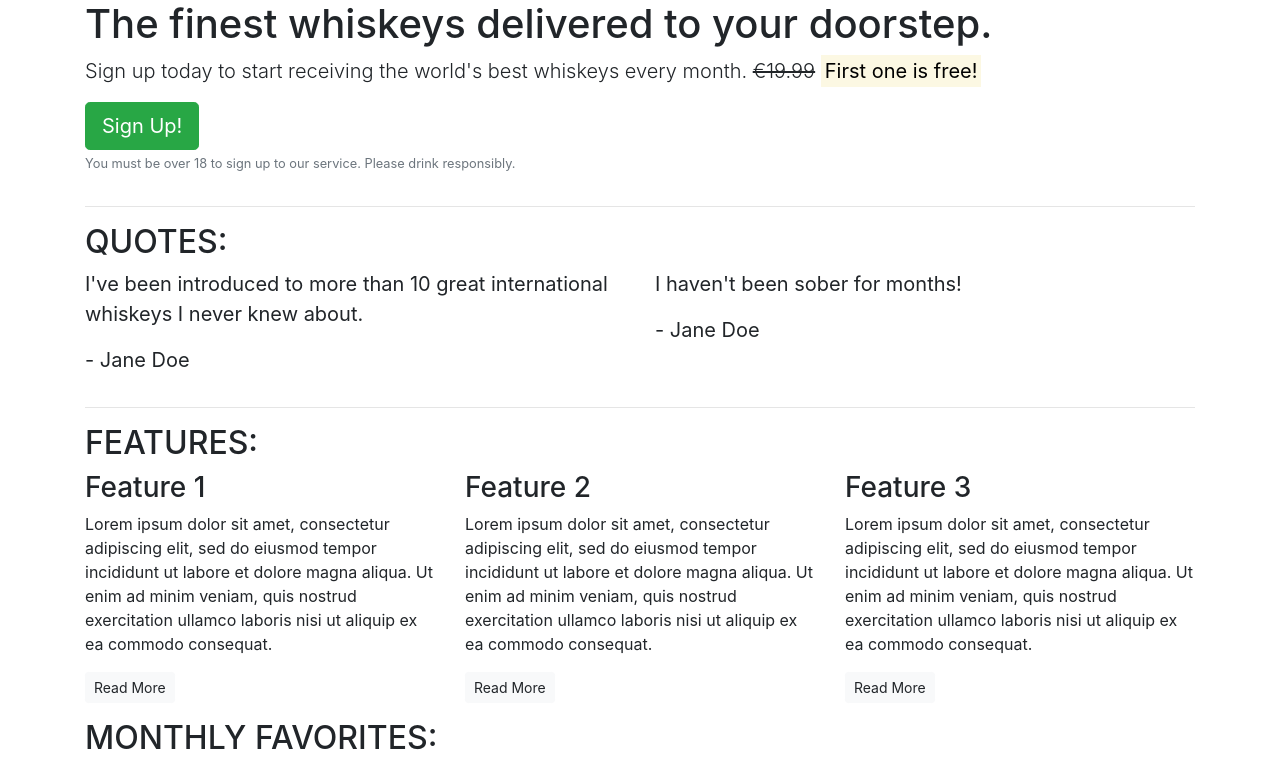
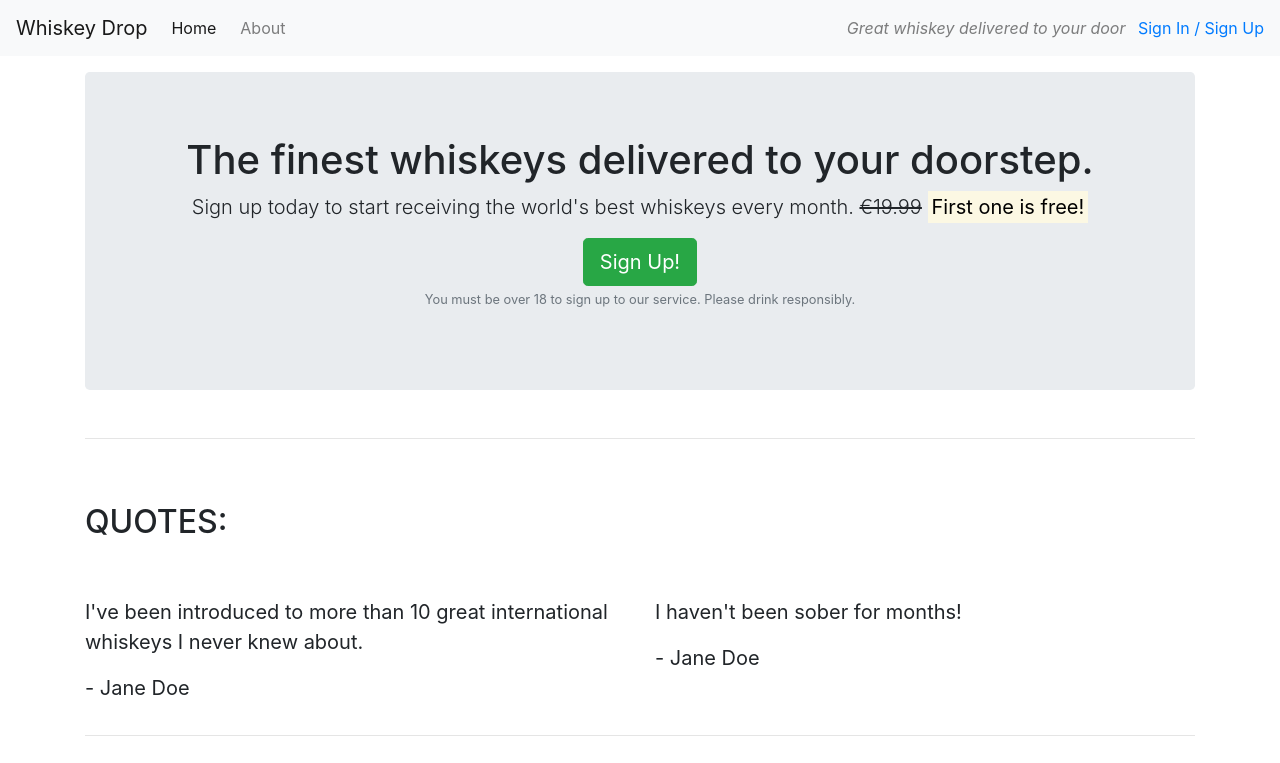
Before and after one commit to AnnieRho7/whiskey, a plain HTML site: page index.html in a window 1280 px wide. Shown: the top 763 px of the page. Drawn offline with nearby package versions, Linux system fonts and the light colour scheme.

Commit message:
added navbar and some css for design

```diff
--- a/index.html
+++ b/index.html
@@ -10,14 +10,28 @@
 </head>
 
 <body>
-    <article class="container">
+    <nav class="navbar navbar-light bg-light navbar-expand-sm">
+        <a href="/" class="navbar-brand">Whiskey Drop</a>
+        <ul class="navbar-nav mr-auto">
+            <li class="active nav-item mr-2"><a class="nav-link" href="/">Home</a></li>
+            <li class="nav-item mr-2"><a class="nav-link" href="">About</a></li>
+            <li class="nav-item mr-2 d-block d-sm-none"><a class="nav-link" href="">Sign In / Sign Up</a></li>
+        </ul>
+
+        <div class="d-none d-md-block">
+            <p class="navbar-text my-auto mr-2"><i>Great whiskey delivered to your door</i></p>
+            <a href="/login">Sign In / Sign Up</a>
+        </div>
+    </nav>
+    <article class="container mt-3">
         <!-- Callout -->
         <div class="row">
             <div class="col-12">
-                <section class="callout">
+                <section class="callout jumbotron text-center">
                     <h1>The finest whiskeys delivered to your doorstep.</h1>
                     <p class="lead">Sign up today to start receiving the world's best whiskeys every month.
-                        <s>€19.99</s>
+                        <s class="d-none d-sm-inline">€19.99</s>
+                        <span class="d-inline d-sm-none"><br></span>
                         <strong><mark>First one is free!</mark></strong></p>
                     <button class="btn btn-success btn-lg">Sign Up!</button>
                     <p class="text-muted"><small>You must be over 18 to sign up to our service. Please drink
@@ -31,7 +45,7 @@
         <!-- Quotes -->
         <section class="quotes">
             <div class="row">
-                <div class="col-12">
+                <div class="col-12 my-5">
                     <h2 class="text-uppercase">Quotes:</h2>
                 </div>
             </div>
@@ -56,7 +70,7 @@
         <!-- Features -->
         <section class="features">
             <div class="row">
-                <div class="col-12">
+                <div class="col-12 my-5">
                     <h2 class="text-uppercase">Features:</h2>
                 </div>
             </div>
```
